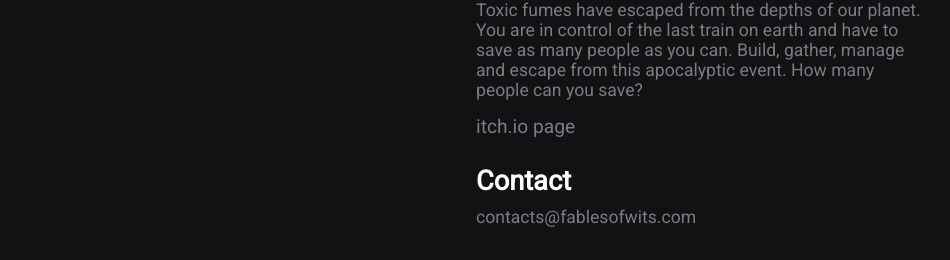
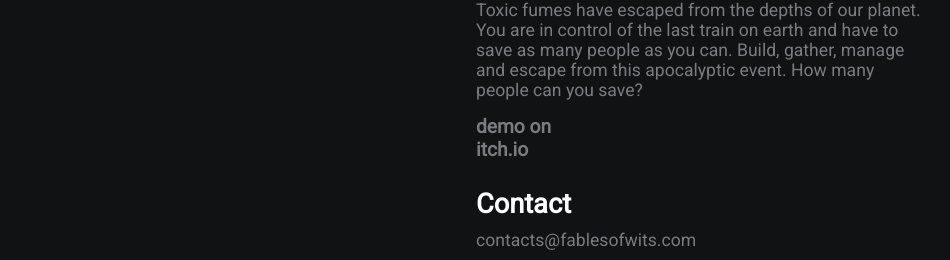
Before and after one commit to fablesofwits/fablesofwits.github.io, a plain HTML site: page index.html in a window 1280 px wide. Shown: the part 1038-1298 px from the top of the page, without its empty margins (164-1114 px from the left). Before the commit the page ends 1275 px from the top, so only its background shows below. Drawn offline with Linux system fonts and the light colour scheme.

Commit message:
Better link

```diff
--- a/index.html
+++ b/index.html
@@ -40,7 +40,7 @@
             <a href="#">Last Train Demo (2023)</a>
             <img src="doc/assets/img/LastTrainOut.gif" width="198" height="108"/>
             <p>Toxic fumes have escaped from the depths of our planet. You are in control of the last train on earth and have to  save as many people as you can. Build, gather, manage and escape from this apocalyptic event. How many people can you save?</p>
-            <a href="https://daestudios.itch.io/lastrainout">itch.io page</a>
+            <a href="https://daestudios.itch.io/lastrainout"><b>demo on itch.io</b></a>
             <h2>Contact</h2>
             <p>contacts@fablesofwits.com</p>
         </div>
```
